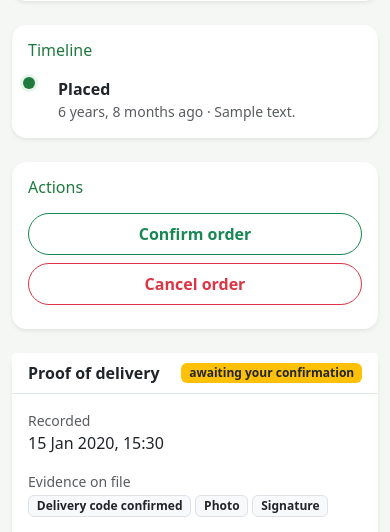
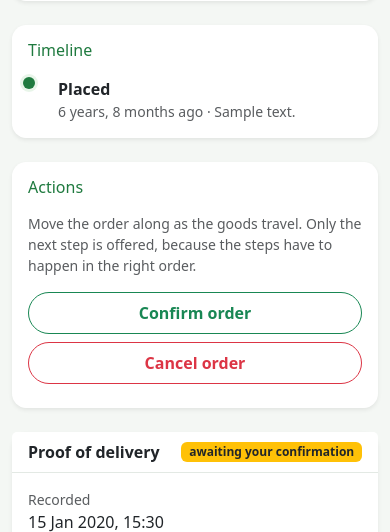
Before and after one commit to mogli7290/agri-marketplace, a Django app: page /orders/1/ in a window 390 px wide. Shown: the part 809-1341 px from the top of the page. Run offline with Django 5.2, Linux system fonts and the light colour scheme; a user stored in the database is signed in; tables that the repository leaves empty hold one stand-in row (values such as "Sample post"); grey boxes marked "Sample" are stand-in pictures; some libraries are stand-ins or nearby versions.

Commit message:
Explain the UI in plain language, not just in tooltips
The audience is farmers, and the assumption that they already know what a
UTR is or what "picked up" versus "in transit" means was doing real harm.
Nobody was getting that information at all.

A tooltip needs a hover, and most of the people using this are on phones,
where there is none. So the meaning lives in visible text and the tooltips
only add detail for anyone on a desktop — the reverse arrangement would
have helped almost nobody.

The UTR field got the most attention. It is a 12-digit number from a UPI
app, and it is the thing standing between a buyer's money and an order
being marked paid, so it now says which app to open and what to look for.
It also says plainly that recording it sends no money, which is the part
that confuses people most.

Listing fields gained help text, and the listing form now renders
help_text at all — it previously rendered each field by hand and dropped
it, so text added to the form was silently invisible.

Bootstrap does not wire tooltips up on its own; they have to be
constructed, so app.js does that for anything marked up as one.

🤖 Generated with Codebuff
Co-Authored-By: Codebuff <noreply@codebuff.com>

```diff
--- a/marketplace/forms.py
+++ b/marketplace/forms.py
@@ -165,6 +165,29 @@ class ListingForm(BootstrapFormMixin, forms.ModelForm):
         super().__init__(*args, **kwargs)
         self.fields["crop"].queryset = Crop.objects.all()
         self.fields["crop"].empty_label = "Select a crop"
+        # Plain-language help. Farmers are not assumed to know what a listing
+        # field means in marketplace terms, and the form template renders this
+        # text under each control — visible on a phone, unlike a tooltip.
+        self.fields["quantity_available"].help_text = (
+            "How much you can sell right now, in the unit you choose (usually kg)."
+        )
+        self.fields["quality_grade"].help_text = (
+            "A is the best quality, C the lowest. Buyers search and filter by this, "
+            "so be honest — it decides what you are offered."
+        )
+        self.fields["price_per_unit"].help_text = (
+            "What one unit sells for. Buyers see this next to your quantity."
+        )
+        self.fields["harvest_date"].help_text = (
+            "The day it was picked or packed. Buyers judge freshness by this."
+        )
+        self.fields["description"].help_text = (
+            "Optional. Say how it was grown, how fresh it is, or how much you can "
+            "supply at once."
+        )
+        self.fields["photo"].help_text = (
+            "Optional, under 5 MB. If you skip it, we show a picture of the crop instead."
+        )
         self.fields["photo"].validators = [
             FileExtensionValidator(["jpg", "jpeg", "png", "webp"])
         ]
--- a/static/js/app.js
+++ b/static/js/app.js
@@ -47,6 +47,18 @@
             });
         });
     }
+
+    // Plain-language help.
+    //
+    // Two mechanisms, deliberately. A tooltip needs a hover, which a phone
+    // does not have — and most of the people using this are on phones — so
+    // anything that must be understood cannot rely on one. Visible helper text
+    // carries the meaning; tooltips add detail for anyone on a desktop.
+    //
+    // Bootstrap does not wire these up on its own; they have to be constructed.
+    document.querySelectorAll('[data-bs-toggle="tooltip"]').forEach(function (el) {
+        new bootstrap.Tooltip(el, { container: "body" });
+    });
 
     // Show/hide toggle on every password field.
     //
--- a/templates/dashboard/listing_form.html
+++ b/templates/dashboard/listing_form.html
@@ -25,29 +25,35 @@
                             </label>
                             {{ form.price_per_unit }}
                             {% if form.price_per_unit.errors %}<div class="text-danger small">{{ form.price_per_unit.errors|striptags }}</div>{% endif %}
+                            {% if form.price_per_unit.help_text %}<div class="form-text">{{ form.price_per_unit.help_text }}</div>{% endif %}
                         </div>
                         <div class="col-12"><div id="price-hint-output" class="small text-muted"></div></div>
                         <div class="col-md-4">
                             <label class="form-label" for="{{ form.quantity_available.id_for_label }}">Quantity available</label>
                             {{ form.quantity_available }}
                             {% if form.quantity_available.errors %}<div class="text-danger small">{{ form.quantity_available.errors|striptags }}</div>{% endif %}
+                            {% if form.quantity_available.help_text %}<div class="form-text">{{ form.quantity_available.help_text }}</div>{% endif %}
                         </div>
                         <div class="col-md-4">
                             <label class="form-label" for="{{ form.quality_grade.id_for_label }}">Quality grade</label>
                             {{ form.quality_grade }}
+                            {% if form.quality_grade.help_text %}<div class="form-text">{{ form.quality_grade.help_text }}</div>{% endif %}
                         </div>
                         <div class="col-md-4">
                             <label class="form-label" for="{{ form.harvest_date.id_for_label }}">Harvest date</label>
                             {{ form.harvest_date }}
                             {% if form.harvest_date.errors %}<div class="text-danger small">{{ form.harvest_date.errors|striptags }}</div>{% endif %}
+                            {% if form.harvest_date.help_text %}<div class="form-text">{{ form.harvest_date.help_text }}</div>{% endif %}
                         </div>
                         <div class="col-12">
                             <label class="form-label" for="{{ form.description.id_for_label }}">Description</label>
                             {{ form.description }}
+                            {% if form.description.help_text %}<div class="form-text">{{ form.description.help_text }}</div>{% endif %}
                         </div>
                         <div class="col-md-6">
                             <label class="form-label" for="{{ form.photo.id_for_label }}">Photo</label>
                             {{ form.photo }}
+                            {% if form.photo.help_text %}<div class="form-text">{{ form.photo.help_text }}</div>{% endif %}
                         </div>
                         <div class="col-md-6 d-flex align-items-end">
                             <div class="form-check">
--- a/templates/dashboard/order_detail.html
+++ b/templates/dashboard/order_detail.html
@@ -121,6 +121,10 @@
         <div class="card border-0 shadow-sm">
             <div class="card-body">
                 <h2 class="h6 text-brand mb-3">Actions</h2>
+                <p class="small text-muted">
+                    Move the order along as the goods travel. Only the next step is offered,
+                    because the steps have to happen in the right order.
+                </p>
                 {% if buyer_profile and order.buyer_id == buyer_profile.id %}
                     {% if can_pay and is_direct %}
                         <h3 class="h6 mb-2">Pay {{ order.listing.farmer.full_name }} directly</h3>
@@ -143,12 +147,25 @@
                             {% else %}
                                 <form method="post" action="{% url 'marketplace:direct_payment_record' order.pk %}" class="mb-2">
                                     {% csrf_token %}
-                                    <input type="text" name="utr" required maxlength="255"
+                                    <label class="form-label small mb-1" for="utr-direct">
+                                        Transaction reference (UTR)
+                                        {% include "includes/_help.html" with text="A 12-digit number your UPI app shows after paying. The seller uses it to match the money against this order." %}
+                                    </label>
+                                    <input type="text" name="utr" id="utr-direct" required maxlength="255"
                                            class="form-control form-control-sm mb-2"
-                                           placeholder="UTR / transaction reference">
+                                           aria-describedby="utr-direct-help"
+                                           placeholder="e.g. 426781239574">
+                                    <div class="form-text mb-2" id="utr-direct-help">
+                                        Open your UPI app (GPay, PhonePe, Paytm). After you pay, the app
+                                        shows a <strong>UTR</strong> or transaction ID. Copy that number here.
+                                    </div>
                                     <button type="submit" class="btn btn-outline-success btn-sm w-100">
                                         I've paid the seller — record it
                                     </button>
+                                    <div class="form-text mt-1">
+                                        This does not send any money. It only tells the seller to look at
+                                        their own UPI app, where they confirm the money arrived.
+                                    </div>
                                 </form>
                             {% endif %}
                         {% else %}
@@ -188,9 +205,18 @@
                         {% else %}
                             <form method="post" action="{% url 'marketplace:upi_paid' order.pk %}" class="mb-2">
                                 {% csrf_token %}
-                                <input type="text" name="utr" required maxlength="255"
+                                <label class="form-label small mb-1" for="utr-platform">
+                                    Transaction reference (UTR)
+                                    {% include "includes/_help.html" with text="A 12-digit number your UPI app shows after paying, so the money can be matched to this order." %}
+                                </label>
+                                <input type="text" name="utr" id="utr-platform" required maxlength="255"
                                        class="form-control form-control-sm mb-2"
-                                       placeholder="UTR / transaction reference (from your UPI app)">
+                                       aria-describedby="utr-platform-help"
+                                       placeholder="e.g. 426781239574">
+                                <div class="form-text mb-2" id="utr-platform-help">
+                                    After paying, your UPI app shows a <strong>UTR</strong> or transaction ID.
+                                    Copy that number here so we can match the payment to this order.
+                                </div>
                                 <button type="submit" class="btn btn-outline-success btn-sm w-100">
                                     I've paid — record it
                                 </button>
@@ -201,15 +227,15 @@
 
                 {% for action in actions %}
                     {% if action == 'confirmed' %}
-                        <form method="post" action="{% url 'marketplace:order_status' order.pk 'confirm' %}" class="d-inline">{% csrf_token %}<button class="btn btn-outline-success w-100 mb-2">Confirm order</button></form>
+                        <form method="post" action="{% url 'marketplace:order_status' order.pk 'confirm' %}" class="d-inline">{% csrf_token %}<button class="btn btn-outline-success w-100 mb-2" data-bs-toggle="tooltip" title="You have the goods ready. Confirming tells the buyer you will fulfil this order.">Confirm order</button></form>
                     {% elif action == 'picked_up' %}
-                        <form method="post" action="{% url 'marketplace:order_status' order.pk 'pickup' %}" class="d-inline">{% csrf_token %}<button class="btn btn-outline-success w-100 mb-2">Mark picked up</button></form>
+                        <form method="post" action="{% url 'marketplace:order_status' order.pk 'pickup' %}" class="d-inline">{% csrf_token %}<button class="btn btn-outline-success w-100 mb-2" data-bs-toggle="tooltip" title="The goods have left your farm or collection point and are with the transporter.">Mark picked up</button></form>
                     {% elif action == 'in_transit' %}
-                        <form method="post" action="{% url 'marketplace:order_status' order.pk 'dispatch' %}" class="d-inline">{% csrf_token %}<button class="btn btn-outline-success w-100 mb-2">Mark in transit</button></form>
+                        <form method="post" action="{% url 'marketplace:order_status' order.pk 'dispatch' %}" class="d-inline">{% csrf_token %}<button class="btn btn-outline-success w-100 mb-2" data-bs-toggle="tooltip" title="The transporter is on the road to the buyer.">Mark in transit</button></form>
                     {% elif action == 'delivered' %}
-                        <form method="post" action="{% url 'marketplace:order_status' order.pk 'deliver' %}" class="d-inline">{% csrf_token %}<button class="btn btn-outline-success w-100 mb-2">Mark delivered</button></form>
+                        <form method="post" action="{% url 'marketplace:order_status' order.pk 'deliver' %}" class="d-inline">{% csrf_token %}<button class="btn btn-outline-success w-100 mb-2" data-bs-toggle="tooltip" title="The buyer has received the goods. Only do this once they actually have them.">Mark delivered</button></form>
                     {% elif action == 'cancelled' %}
-                        <form method="post" action="{% url 'marketplace:order_cancel' order.pk %}" class="d-inline">{% csrf_token %}<button class="btn btn-outline-danger w-100 mb-2">Cancel order</button></form>
+                        <form method="post" action="{% url 'marketplace:order_cancel' order.pk %}" class="d-inline">{% csrf_token %}<button class="btn btn-outline-danger w-100 mb-2" data-bs-toggle="tooltip" title="Stops this order. Use it if you cannot supply, or the buyer changes their mind.">Cancel order</button></form>
                     {% endif %}
                 {% endfor %}
             </div>
```
Also changed, not shown: templates/includes/_help.html (added, +16 -0 lines).
